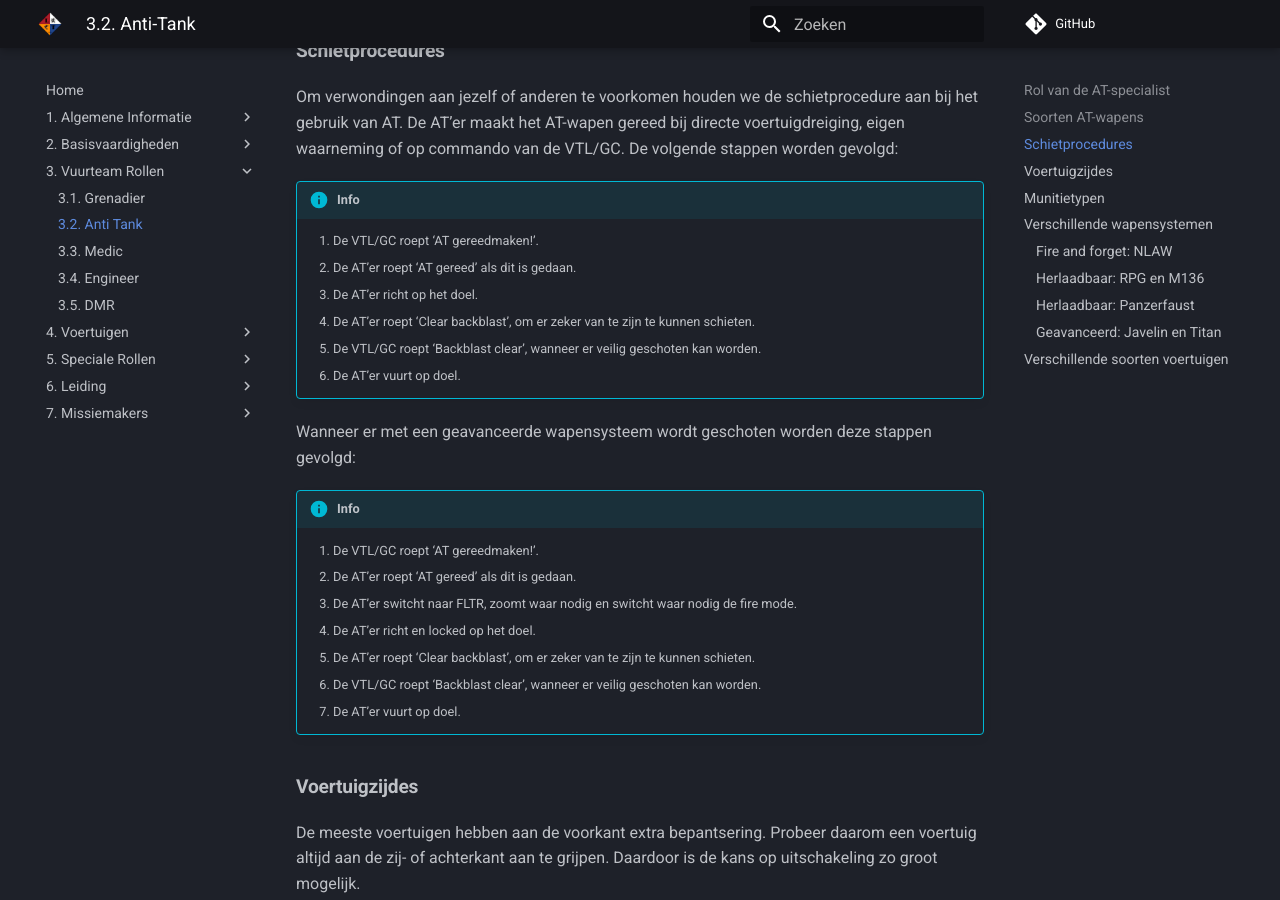
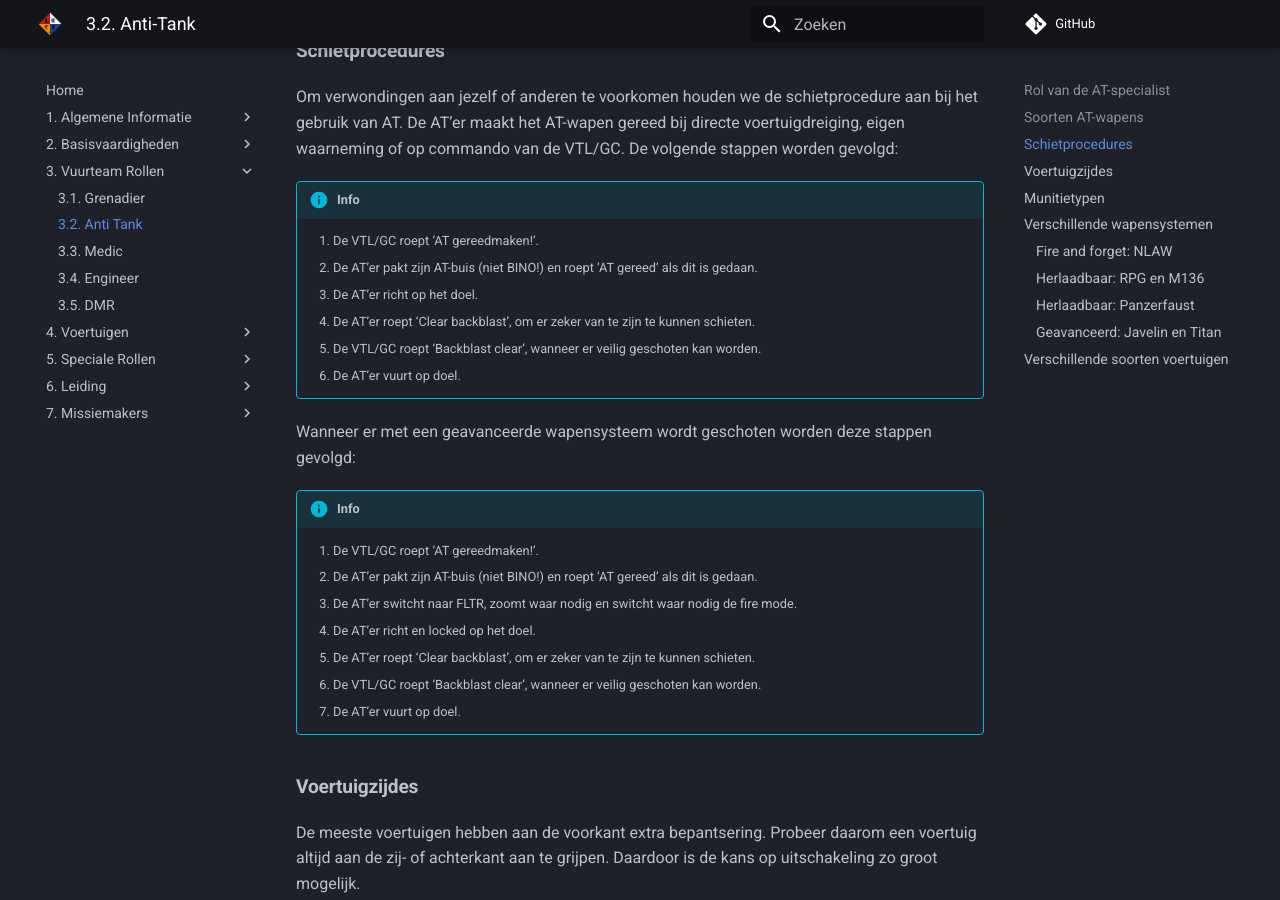
Before and after one commit to Lowlands-Tactical/LT-Wiki, an MkDocs documentation site: the page built from docs/3_vuurteam_rollen/3_2_anti_tank.md, in a window 1280 px wide and 900 px high, scrolled down 831 px. Built offline with MkDocs 1.6.1 and Material for MkDocs 9.7.7, drawn with Linux system fonts in a browser that asks for light colours; comment, search, counter and statistics services are not loaded.

Commit message:
Tekstuele aanpassing AT

```diff
--- a/docs/3_vuurteam_rollen/3_2_anti_tank.md
+++ b/docs/3_vuurteam_rollen/3_2_anti_tank.md
@@ -57,7 +57,7 @@ Bijna alle AT-wapens hebben terugslag en kunnen jou of jouw teamgenoten verwonde
 Om verwondingen aan jezelf of anderen te voorkomen houden we de schietprocedure aan bij het gebruik van AT. De AT’er maakt het AT-wapen gereed bij directe voertuigdreiging, eigen waarneming of op commando van de VTL/GC. De volgende stappen worden gevolgd:
 !!! info
     1.	De VTL/GC roept ‘AT gereedmaken!’.
-    2.	De AT’er roept ‘AT gereed’ als dit is gedaan.
+    2.	De AT’er pakt zijn AT-buis (niet BINO!) en roept ‘AT gereed’ als dit is gedaan.
     3.	De AT’er richt op het doel.
     4.	De AT’er roept ‘Clear backblast’, om er zeker van te zijn te kunnen schieten.
     5.	De VTL/GC roept ‘Backblast clear’, wanneer er veilig geschoten kan worden.
@@ -66,7 +66,7 @@ Om verwondingen aan jezelf of anderen te voorkomen houden we de schietprocedure
 Wanneer er met een geavanceerde wapensysteem wordt geschoten worden deze stappen gevolgd:
 !!! info
     1.	De VTL/GC roept ‘AT gereedmaken!’.
-    2.	De AT’er roept ‘AT gereed’ als dit is gedaan.
+    2.	De AT’er pakt zijn AT-buis (niet BINO!) en roept ‘AT gereed’ als dit is gedaan.
     3.	De AT’er switcht naar FLTR, zoomt waar nodig en switcht waar nodig de fire mode.
     4.	De AT’er richt en locked op het doel.
     5.	De AT’er roept ‘Clear backblast’, om er zeker van te zijn te kunnen schieten.
```
